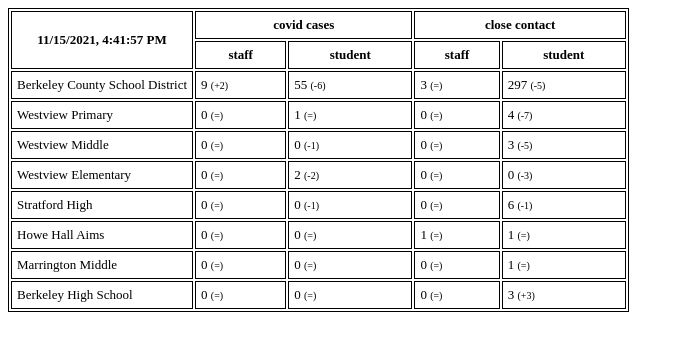
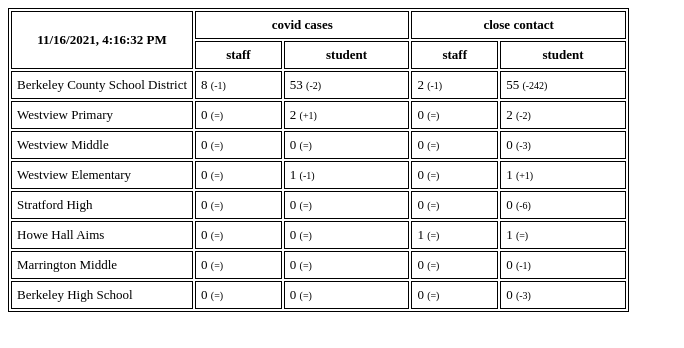
Before and after one commit to renolc/bcsd-covid-stats, a website: page index.html in a window 1280 px wide. Shown: the whole page, without its empty margins (0-684 px from the left). Drawn offline with Linux system fonts and the light colour scheme.

Commit message:
updating stats

```diff
--- a/index.html
+++ b/index.html
@@ -17,7 +17,7 @@
     <body>
       <table>
         <tr>
-          <th rowspan="2" width="30%">11/15/2021, 4:41:57 PM</th>
+          <th rowspan="2" width="30%">11/16/2021, 4:16:32 PM</th>
           <th colspan="2">covid cases</th>
           <th colspan="2">close contact</th>
         </tr>
@@ -30,42 +30,42 @@
 
               <tr>
                 <td>Berkeley County School District</td>
-                <td>9 <span class="diff">(+2)</span></td>
-                <td>55 <span class="diff">(-6)</span></td>
-                <td>3 <span class="diff">(=)</span></td>
-                <td>297 <span class="diff">(-5)</span></td>
+                <td>8 <span class="diff">(-1)</span></td>
+                <td>53 <span class="diff">(-2)</span></td>
+                <td>2 <span class="diff">(-1)</span></td>
+                <td>55 <span class="diff">(-242)</span></td>
               </tr>
 
               <tr>
                 <td>Westview Primary</td>
                 <td>0 <span class="diff">(=)</span></td>
-                <td>1 <span class="diff">(=)</span></td>
+                <td>2 <span class="diff">(+1)</span></td>
                 <td>0 <span class="diff">(=)</span></td>
-                <td>4 <span class="diff">(-7)</span></td>
+                <td>2 <span class="diff">(-2)</span></td>
               </tr>
 
               <tr>
                 <td>Westview Middle</td>
                 <td>0 <span class="diff">(=)</span></td>
-                <td>0 <span class="diff">(-1)</span></td>
                 <td>0 <span class="diff">(=)</span></td>
-                <td>3 <span class="diff">(-5)</span></td>
+                <td>0 <span class="diff">(=)</span></td>
+                <td>0 <span class="diff">(-3)</span></td>
               </tr>
 
               <tr>
                 <td>Westview Elementary</td>
                 <td>0 <span class="diff">(=)</span></td>
-                <td>2 <span class="diff">(-2)</span></td>
+                <td>1 <span class="diff">(-1)</span></td>
                 <td>0 <span class="diff">(=)</span></td>
-                <td>0 <span class="diff">(-3)</span></td>
+                <td>1 <span class="diff">(+1)</span></td>
               </tr>
 
               <tr>
                 <td>Stratford High</td>
                 <td>0 <span class="diff">(=)</span></td>
-                <td>0 <span class="diff">(-1)</span></td>
                 <td>0 <span class="diff">(=)</span></td>
-                <td>6 <span class="diff">(-1)</span></td>
+                <td>0 <span class="diff">(=)</span></td>
+                <td>0 <span class="diff">(-6)</span></td>
               </tr>
 
               <tr>
@@ -81,7 +81,7 @@
                 <td>0 <span class="diff">(=)</span></td>
                 <td>0 <span class="diff">(=)</span></td>
                 <td>0 <span class="diff">(=)</span></td>
-                <td>1 <span class="diff">(=)</span></td>
+                <td>0 <span class="diff">(-1)</span></td>
               </tr>
 
               <tr>
@@ -89,7 +89,7 @@
                 <td>0 <span class="diff">(=)</span></td>
                 <td>0 <span class="diff">(=)</span></td>
                 <td>0 <span class="diff">(=)</span></td>
-                <td>3 <span class="diff">(+3)</span></td>
+                <td>0 <span class="diff">(-3)</span></td>
               </tr>
 
       </table>
--- a/last.json
+++ b/last.json
@@ -1 +1 @@
-{"updated":"11/15/2021 16:41:57","data":{"Berkeley County School District":{"school":"Berkeley County School District","staffCovid":9,"studentCovid":55,"staffClose":3,"studentClose":297,"updated":"11/15/2021 16:41:57"},"Westview Primary":{"school":"Westview Primary","staffCovid":0,"studentCovid":1,"staffClose":0,"studentClose":4,"updated":"11/15/2021 16:41:57"},"Westview Middle":{"school":"Westview Middle","staffCovid":0,"studentCovid":0,"staffClose":0,"studentClose":3,"updated":"11/15/2021 16:41:57"},"Westview Elementary":{"school":"Westview Elementary","staffCovid":0,"studentCovid":2,"staffClose":0,"studentClose":0,"updated":"11/15/2021 16:41:57"},"Stratford High":{"school":"Stratford High","staffCovid":0,"studentCovid":0,"staffClose":0,"studentClose":6,"updated":"11/15/2021 16:41:57"},"Howe Hall Aims":{"school":"Howe Hall Aims","staffCovid":0,"studentCovid":0,"staffClose":1,"studentClose":1,"updated":"11/15/2021 16:41:57"},"Marrington Middle":{"school":"Marrington Middle","staffCovid":0,"studentCovid":0,"staffClose":0,"studentClose":1,"updated":"11/15/2021 16:41:57"},"Berkeley High School":{"school":"Berkeley High School","staffCovid":0,"studentCovid":0,"staffClose":0,"studentClose":3,"updated":"11/15/2021 16:41:57"}}}
+{"updated":"11/16/2021 16:16:32","data":{"Berkeley County School District":{"school":"Berkeley County School District","staffCovid":8,"studentCovid":53,"staffClose":2,"studentClose":55,"updated":"11/16/2021 16:16:32"},"Westview Primary":{"school":"Westview Primary","staffCovid":0,"studentCovid":2,"staffClose":0,"studentClose":2,"updated":"11/16/2021 16:16:32"},"Westview Middle":{"school":"Westview Middle","staffCovid":0,"studentCovid":0,"staffClose":0,"studentClose":0,"updated":"11/16/2021 16:16:32"},"Westview Elementary":{"school":"Westview Elementary","staffCovid":0,"studentCovid":1,"staffClose":0,"studentClose":1,"updated":"11/16/2021 16:16:32"},"Stratford High":{"school":"Stratford High","staffCovid":0,"studentCovid":0,"staffClose":0,"studentClose":0,"updated":"11/16/2021 16:16:32"},"Howe Hall Aims":{"school":"Howe Hall Aims","staffCovid":0,"studentCovid":0,"staffClose":1,"studentClose":1,"updated":"11/16/2021 16:16:32"},"Marrington Middle":{"school":"Marrington Middle","staffCovid":0,"studentCovid":0,"staffClose":0,"studentClose":0,"updated":"11/16/2021 16:16:32"},"Berkeley High School":{"school":"Berkeley High School","staffCovid":0,"studentCovid":0,"staffClose":0,"studentClose":0,"updated":"11/16/2021 16:16:32"}}}
```
